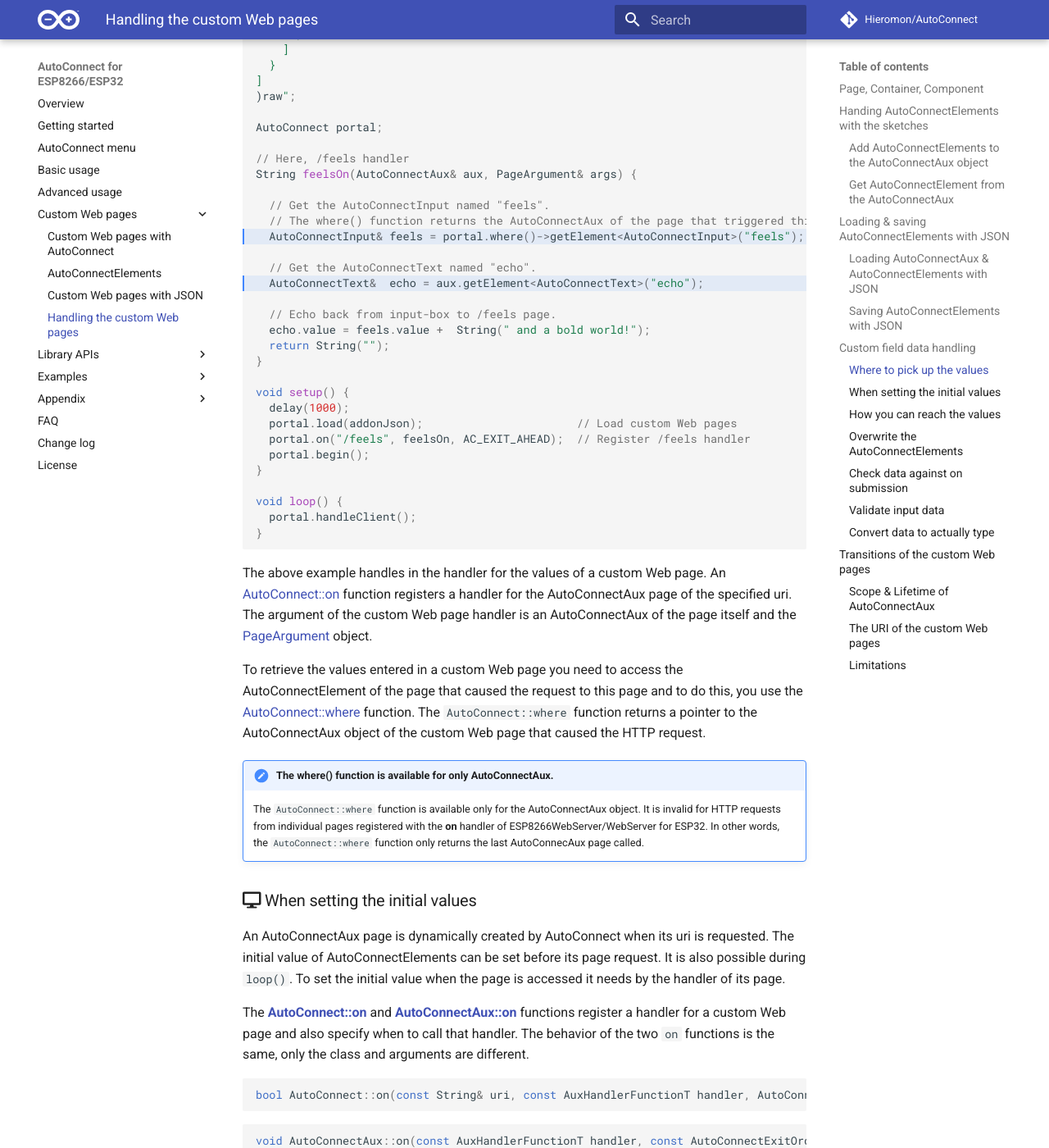
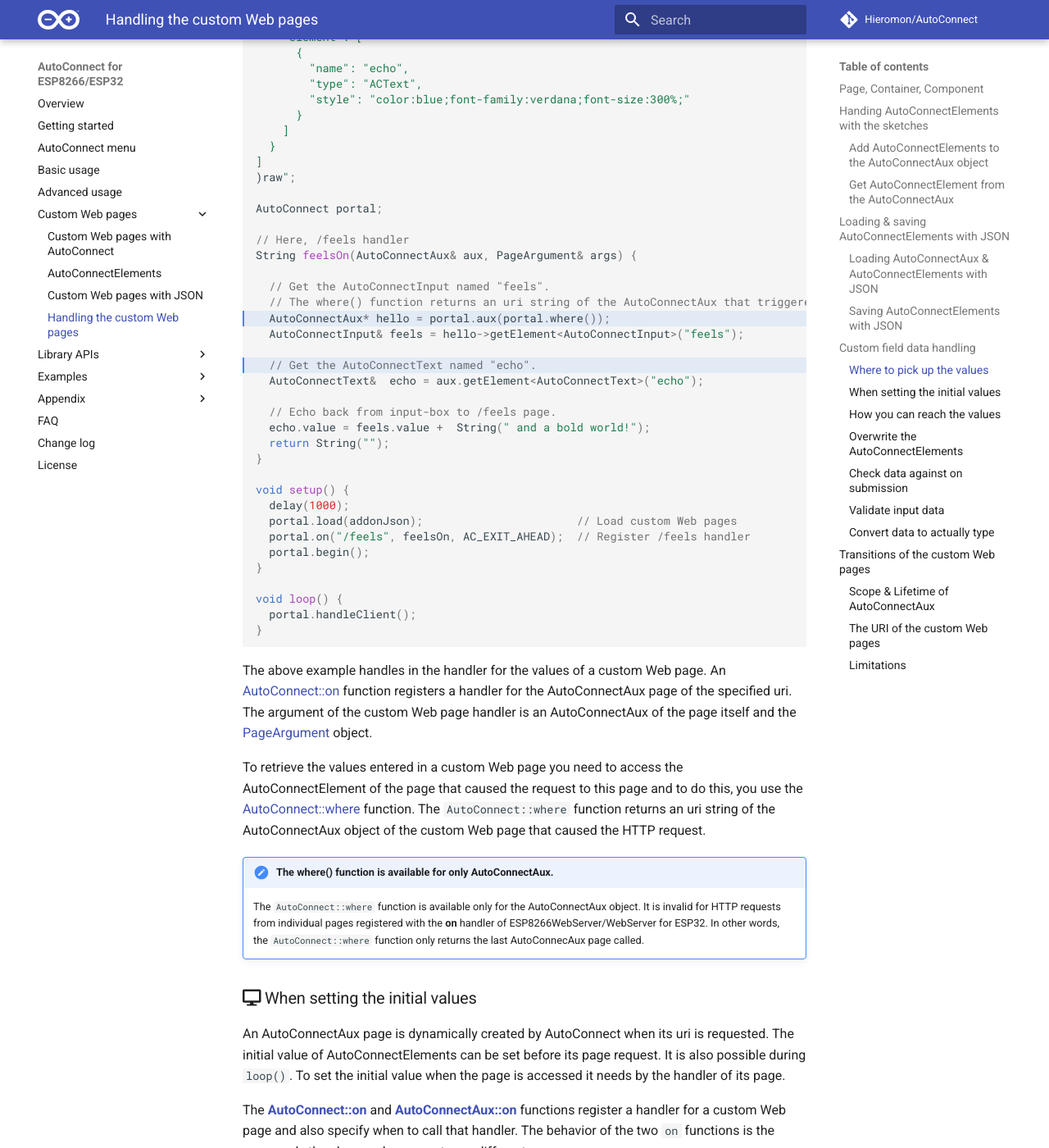
Before and after one commit to Hieromon/AutoConnect, an MkDocs documentation site: the page built from mkdocs/achandling.md, in a window 1280 px wide and 1400 px high, scrolled down 9598 px. Shown: the whole window at 82% size. Built offline with MkDocs 1.6.1 and Material for MkDocs 9.7.7, drawn with Linux system fonts in a browser that asks for light colours; nearby versions of some CDN libraries; comment, search, counter and statistics services are not loaded; some of the changed text lies outside the part shown.

Commit message:
Supports multiple element loading

````diff
--- a/mkdocs/achandling.md
+++ b/mkdocs/achandling.md
@@ -147,7 +147,7 @@
 
 ## Loading &amp; saving AutoConnectElements with JSON
 
-AutoConnect supports reading the custom Web page definitions written in JSON and also supports loading and saving of AutoConnectElements. In both cases, the target object is a [JSON document for AutoConnect](acjson.md). However, it can not save all AutoConnectElements contained in the page as a custom Web page. (ie. AutoConnectAux)
+AutoConnect supports reading the custom Web page definitions written in JSON and also supports loading and saving of AutoConnectAux or AutoConnectElements. In both cases, the target object is a [JSON document for AutoConnect](acjson.md). However, it can not save all AutoConnectElements contained in the page as a custom Web page. (ie. AutoConnectAux)
 
 <img src="images/ac_load_save.svg">
 
@@ -223,7 +223,7 @@
 
 ### <i class="fa fa-download"></i> Saving AutoConnectElements with JSON
 
-To save the AutoConnectElement as a JSON document, use the [AutoConnectAux::saveElement](apiaux.md#saveelement) function. It serializes the contents of the object based on the type of the AutoConnectElement. You can persist a serialized AutoConnectElements as a JSON document to a stream.
+To save the AutoConnectAux or the AutoConnectElement as a JSON document, use the [AutoConnectAux::saveElement](apiaux.md#saveelement) function. It serializes the contents of the object based on the type of the AutoConnectElement. You can persist a serialized AutoConnectElements as a JSON document to a stream.
 
 ```cpp
 // Open a parameter file on the SPIFFS.
@@ -262,6 +262,8 @@
   }
 ]
 ```
+
+Above JSON document can be loaded as it is into a custom Web page using the loadElement function. The loadElement function also loads the value of the element, so the saved value can be restored on the custom Web page.
 
 ## Custom field data handling
 
@@ -382,8 +384,9 @@
 String feelsOn(AutoConnectAux& aux, PageArgument& args) {
 
   // Get the AutoConnectInput named "feels".
-  // The where() function returns the AutoConnectAux of the page that triggered this handler.
-  AutoConnectInput& feels = portal.where()->getElement<AutoConnectInput>("feels");
+  // The where() function returns an uri string of the AutoConnectAux that triggered this handler.
+  AutoConnectAux* hello = portal.aux(portal.where());
+  AutoConnectInput& feels = hello->getElement<AutoConnectInput>("feels");
 
   // Get the AutoConnectText named "echo".
   AutoConnectText&  echo = aux.getElement<AutoConnectText>("echo");
@@ -407,7 +410,7 @@
 
 The above example handles in the handler for the values of a custom Web page. An [AutoConnect::on](api.md#on) function registers a handler for the AutoConnectAux page of the specified uri. The argument of the custom Web page handler is an AutoConnectAux of the page itself and the [PageArgument](https://github.com/Hieromon/PageBuilder#arguments-of-invoked-user-function) object.
 
-To retrieve the values entered in a custom Web page you need to access the AutoConnectElement of the page that caused the request to this page and to do this, you use the [AutoConnect::where](api.md#where) function. The `AutoConnect::where` function returns a pointer to the AutoConnectAux object of the custom Web page that caused the HTTP request.
+To retrieve the values entered in a custom Web page you need to access the AutoConnectElement of the page that caused the request to this page and to do this, you use the [AutoConnect::where](api.md#where) function. The `AutoConnect::where` function returns an uri string of the AutoConnectAux object of the custom Web page that caused the HTTP request.
 
 !!! note "The where() function is available for only AutoConnectAux."
     The `AutoConnect::where` function is available only for the AutoConnectAux object. It is invalid for HTTP requests from individual pages registered with the **on** handler of ESP8266WebServer/WebServer for ESP32. In other words, the `AutoConnect::where` function only returns the last AutoConnecAux page called.
````
Also changed, not shown: docs/achandling.html (+11 -9 lines), docs/apiaux.html (+12 -1 lines), mkdocs/apiaux.md (+14 -1 lines), docs/images/ac_load_save.svg, mkdocs/images/ac_load_save.svg, 1 other file.
